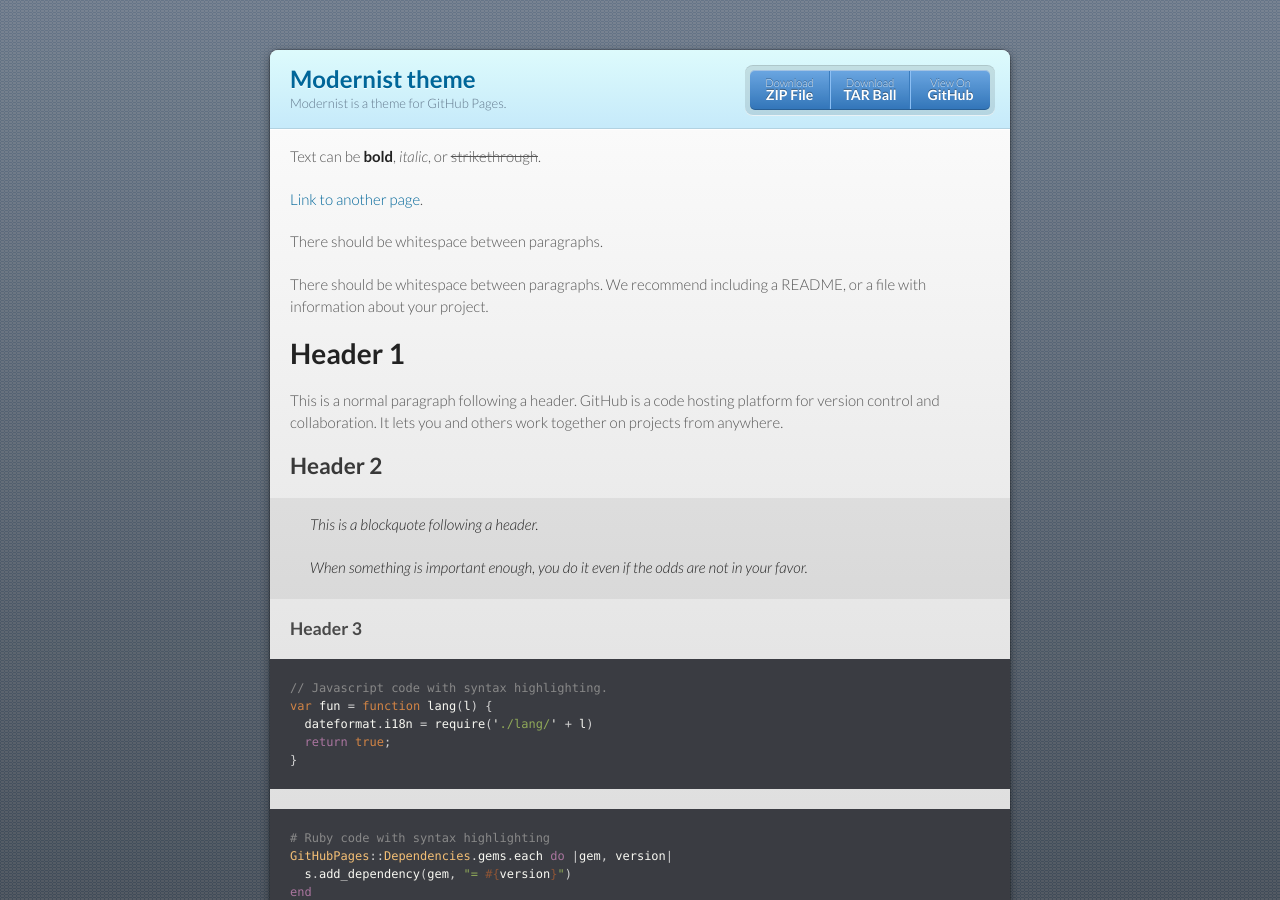
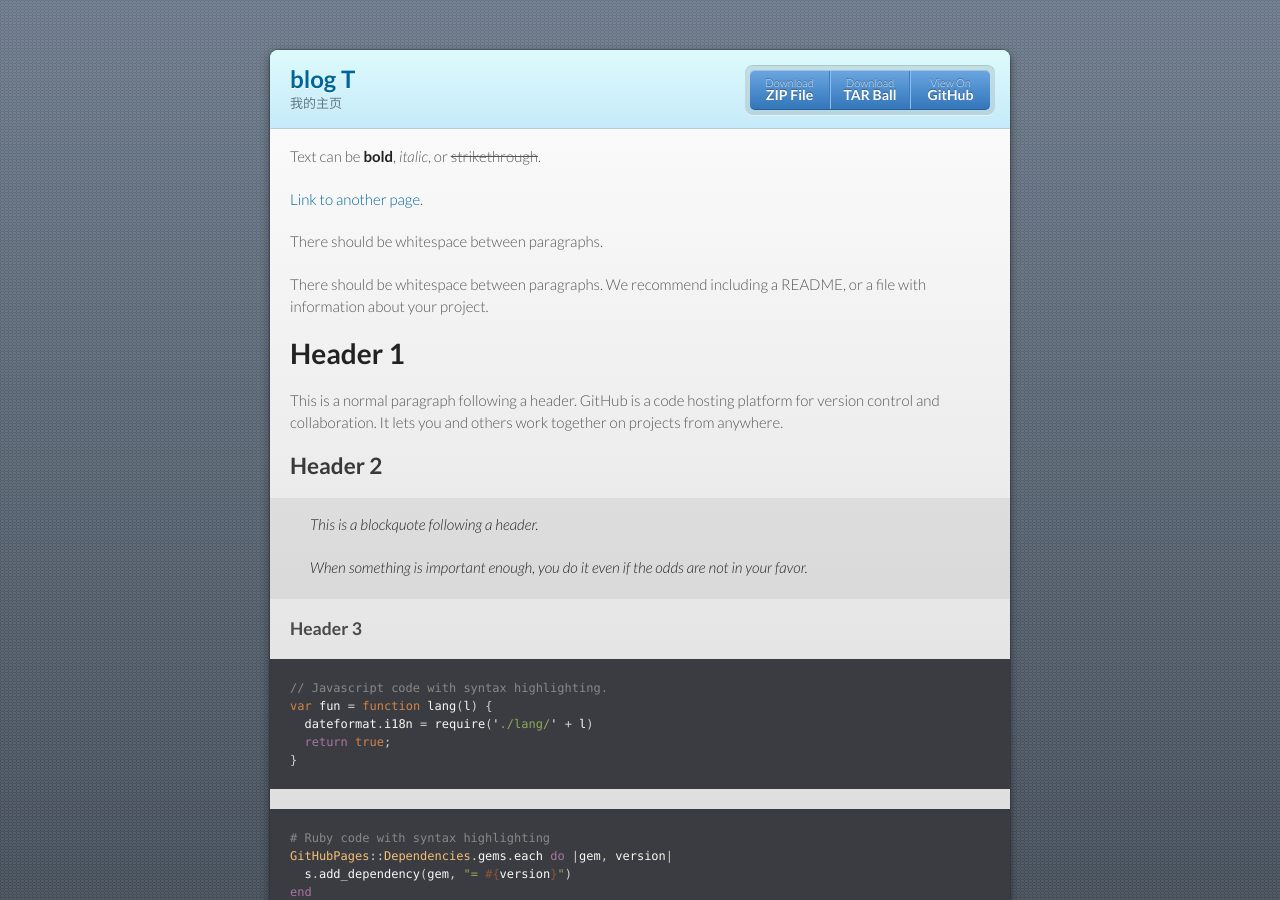
Before and after one commit to 1523090155/blog, a Jekyll site: the page built from index.md, in a window 1280 px wide and 900 px high. Built offline with Jekyll 4.4.1, drawn with Linux system fonts in a browser that asks for light colours.

```diff
--- a/_config.yml
+++ b/_config.yml
@@ -1,5 +1,5 @@
-title: Modernist theme
-description: Modernist is a theme for GitHub Pages.
+title: blog T
+description: 我的主页
 show_downloads: true
 google_analytics:
 theme: jekyll-theme-modernist
```
